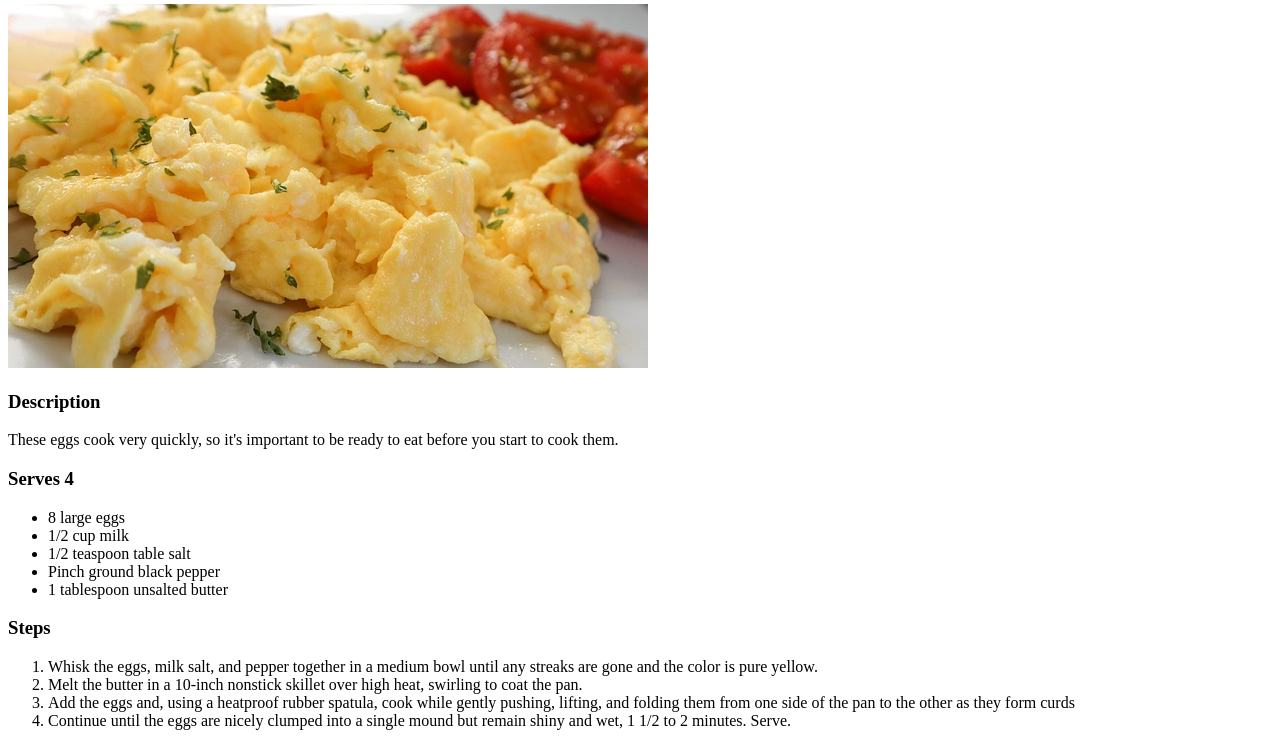
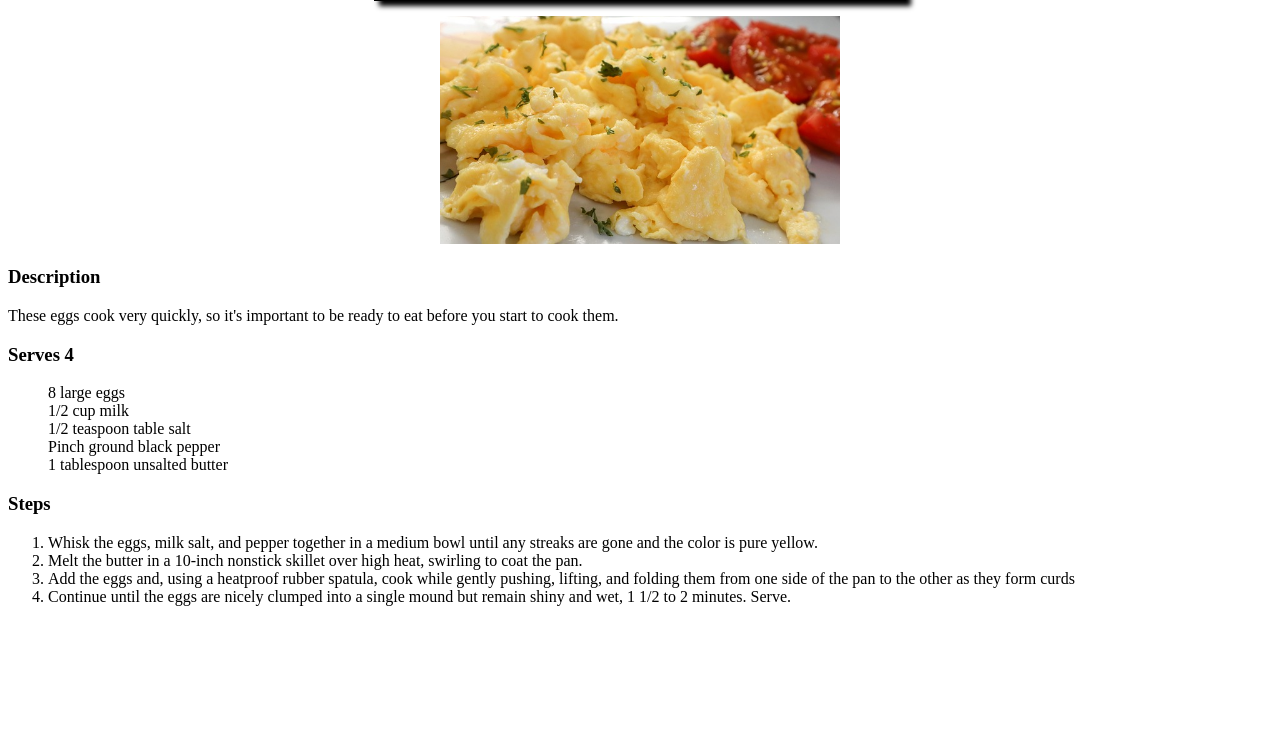
Before and after one commit to SeanMPeake/odin-recipes, a plain HTML site: page recipes/scrambled_eggs.html in a window 1280 px wide. Shown: the part 76-822 px from the top of the page. After the commit the page ends 800 px from the top, so only its background shows below. Drawn offline with Linux system fonts and the light colour scheme.

Commit message:
Add link to stylesheet

```diff
--- a/recipes/scrambled_eggs.html
+++ b/recipes/scrambled_eggs.html
@@ -3,11 +3,15 @@
 <head>
     <meta charset="UTF-8">
     <meta name="viewport" content="width=device-width, initial-scale=1.0">
+    <link rel="stylesheet" href="../style.css">
     <title>Scrambled Eggs</title>
 </head>
 <body>
     <h1>Scrambled Eggs</h1>
-    <img src="../images/scrambled_eggs.jpg" alt="scrambled eggs">
+
+    <div class="img">
+        <img src="../images/scrambled_eggs.jpg" alt="scrambled eggs">
+    </div>
 
     <h3>Description</h3>
     <p>
```
Also changed, not shown: index.html (+1 -0 lines), recipes/pan_seared_chicken.html (+5 -1 lines), recipes/roasted_broccoli.html (+5 -1 lines).
